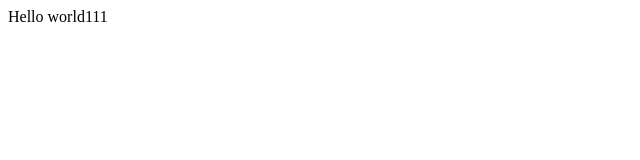
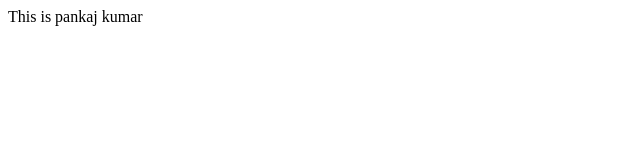
Before and after one commit to pkumartsi/demo, a plain HTML site: page index.html in a window 1280 px wide. Shown: the full height of the page, 0-640 px from the left. Drawn offline with Linux system fonts and the light colour scheme.

Commit message:
Second commit

```diff
--- a/index.html
+++ b/index.html
@@ -1,5 +1,5 @@
 <html>
   <body>
-    <span>Hello world111</span>
+    <span>This is pankaj kumar</span>
   </body>
 </html>
```
